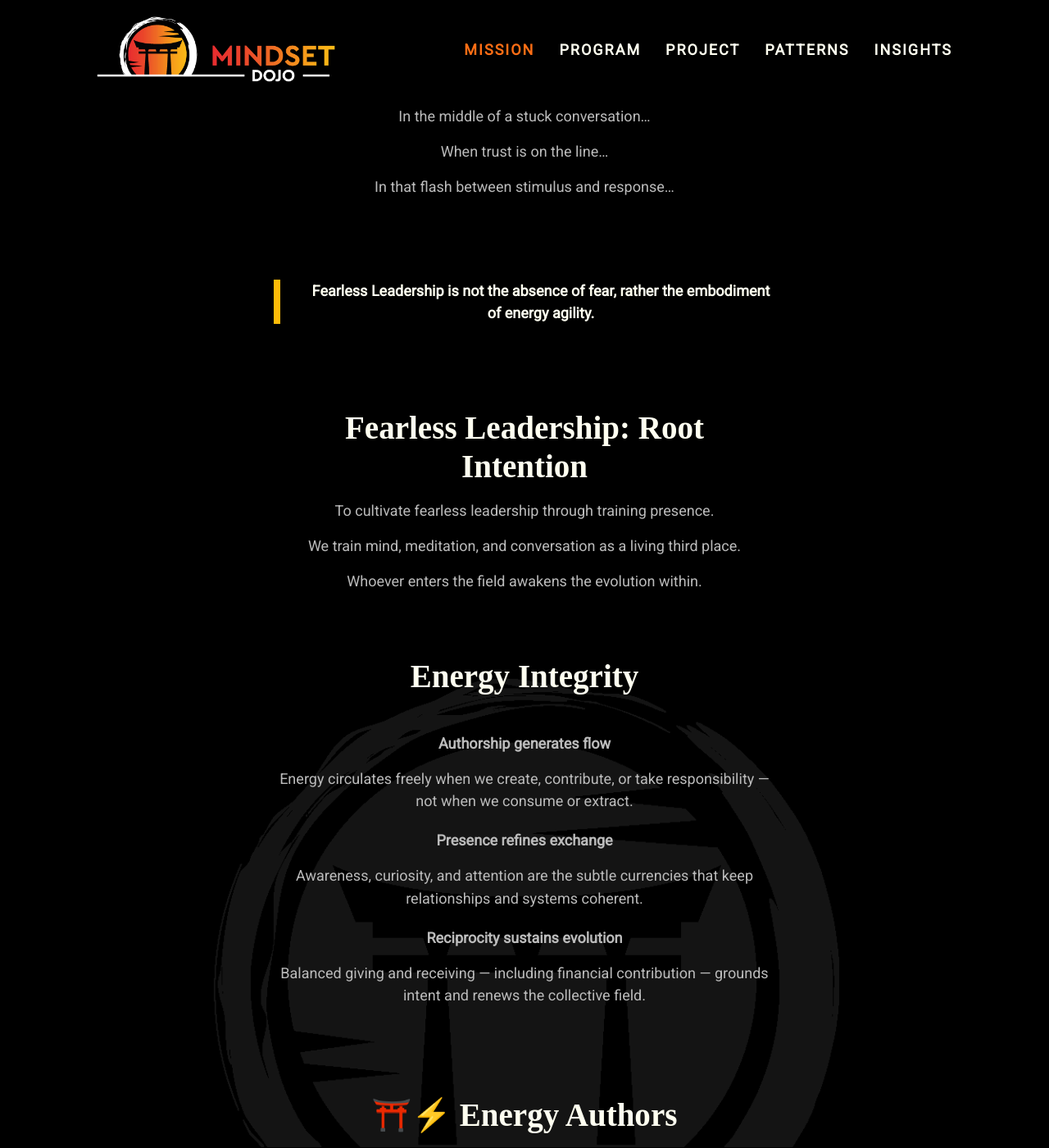
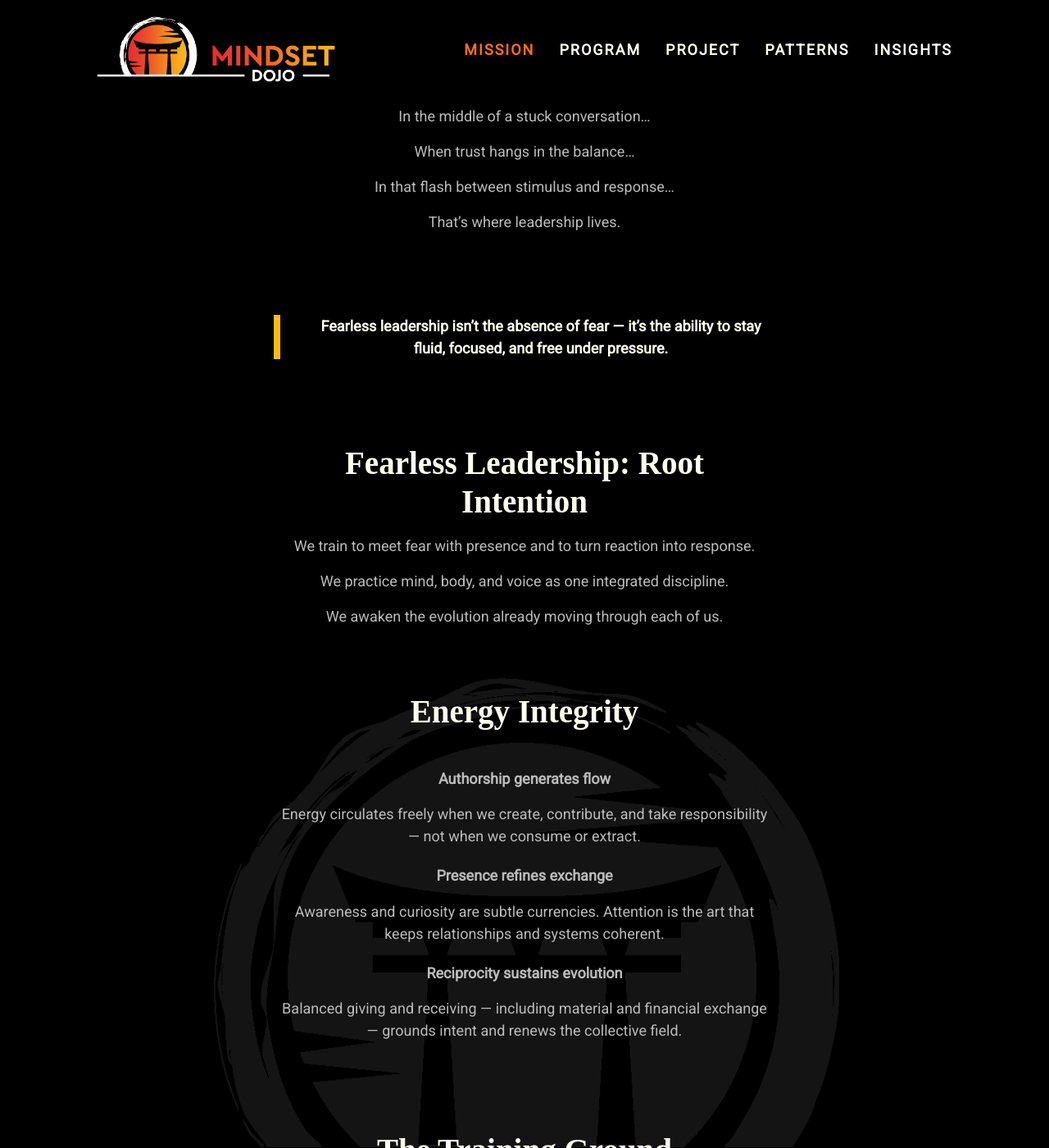
Before and after one commit to mindset-dojo/mindset-dojo.github.io, a Jekyll site: the page built from mission.md, in a window 1280 px wide and 1400 px high, scrolled down 291 px. Shown: the whole window at 82% size. Built offline with Jekyll 4.4.1, drawn with Linux system fonts in a browser that asks for light colours; some web fonts are replaced; some of the changed text lies outside the part shown.

Commit message:
feat: Mission messaging uplift

```diff
--- a/_data/sections/mission.yaml
+++ b/_data/sections/mission.yaml
@@ -2,40 +2,48 @@
 rally: Fearless Leadership
 mantra: "Don't Complain. Train."
 mantra_mark: "Train."
-description: "Mindset Dojo is a training ground for fearless leadership. Through practice in mind, body, tone, and timing, we cultivate clarity, compassion, and presence under pressure."
+description: "Leadership training that builds clarity, confidence, and calm under pressure through mindful, embodied practice. Fearless leadership starts here."
 sections:
   - type: text
     data:
       items:
         - "When the pressure hits, you don’t rise to the level of your best intentions."
-        - "You reveal the level of your conditioning."
+        - "You meet the truth of your conditioning."
         - "..."
         - "In the middle of a stuck conversation…"
-        - "When trust is on the line…"
+        - "When trust hangs in the balance…"
         - "In that flash between stimulus and response…"
+        - "That’s where leadership lives."
   - type: quote
     data:
-      text: "Fearless Leadership is not the absence of fear, rather the embodiment of energy agility."
+      text: "Fearless leadership isn’t the absence of fear — it’s the ability to stay fluid, focused, and free under pressure."
   - type: text
     data:
       label: "Fearless Leadership: Root Intention"
       items:
-        - To cultivate fearless leadership through training presence.
-        - We train mind, meditation, and conversation as a living third place.
-        - Whoever enters the field awakens the evolution within.
+        - "We train to meet fear with presence and to turn reaction into response."
+        - "We practice mind, body, and voice as one integrated discipline."
+        - "We awaken the evolution already moving through each of us."
   - type: list
     data:
       label: "Energy Integrity"
       items:
         - id: "authorship"
           label: "Authorship generates flow"
-          description: "Energy circulates freely when we create, contribute, or take responsibility — not when we consume or extract."
+          description: "Energy circulates freely when we create, contribute, and take responsibility — not when we consume or extract."
         - id: "attunement"
           label: "Presence refines exchange"
-          description: "Awareness, curiosity, and attention are the subtle currencies that keep relationships and systems coherent."
+          description: "Awareness and curiosity are subtle currencies. Attention is the art that keeps relationships and systems coherent."
         - id: "reciprocity"
           label: "Reciprocity sustains evolution"
-          description: "Balanced giving and receiving — including financial contribution — grounds intent and renews the collective field."
+          description: "Balanced giving and receiving — including material and financial exchange — grounds intent and renews the collective field."
+  - type: text
+    data:
+      label: "The Training Ground"
+      items:
+        - "Mindset Dojo is not a classroom. It’s a living field of practice."
+        - "Each conversation, each silence, each embodied pause — is training."
+        - "We build energy agility together: clarity in mind, compassion in heart, coherence in action."
   - type: authors
     data:
       leadership_flow:
```
